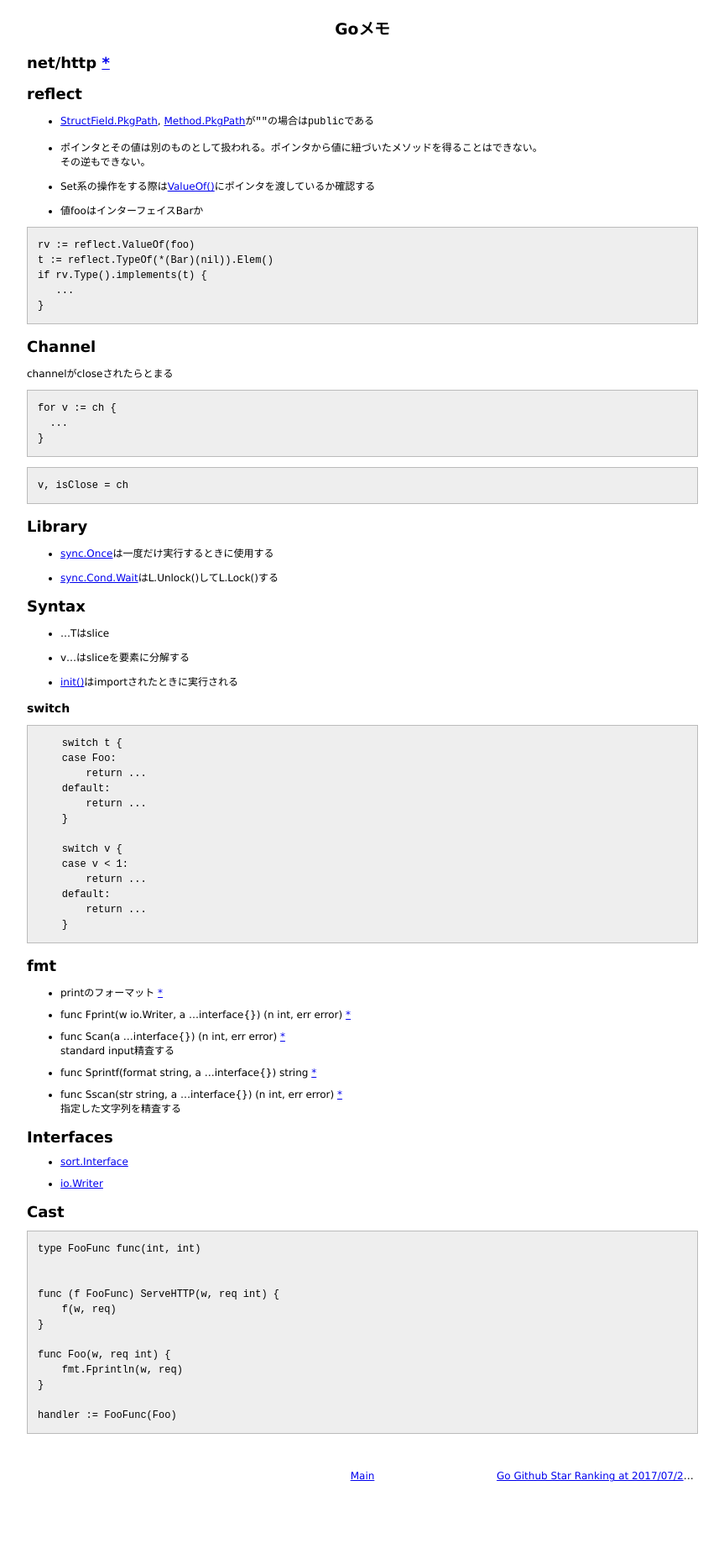
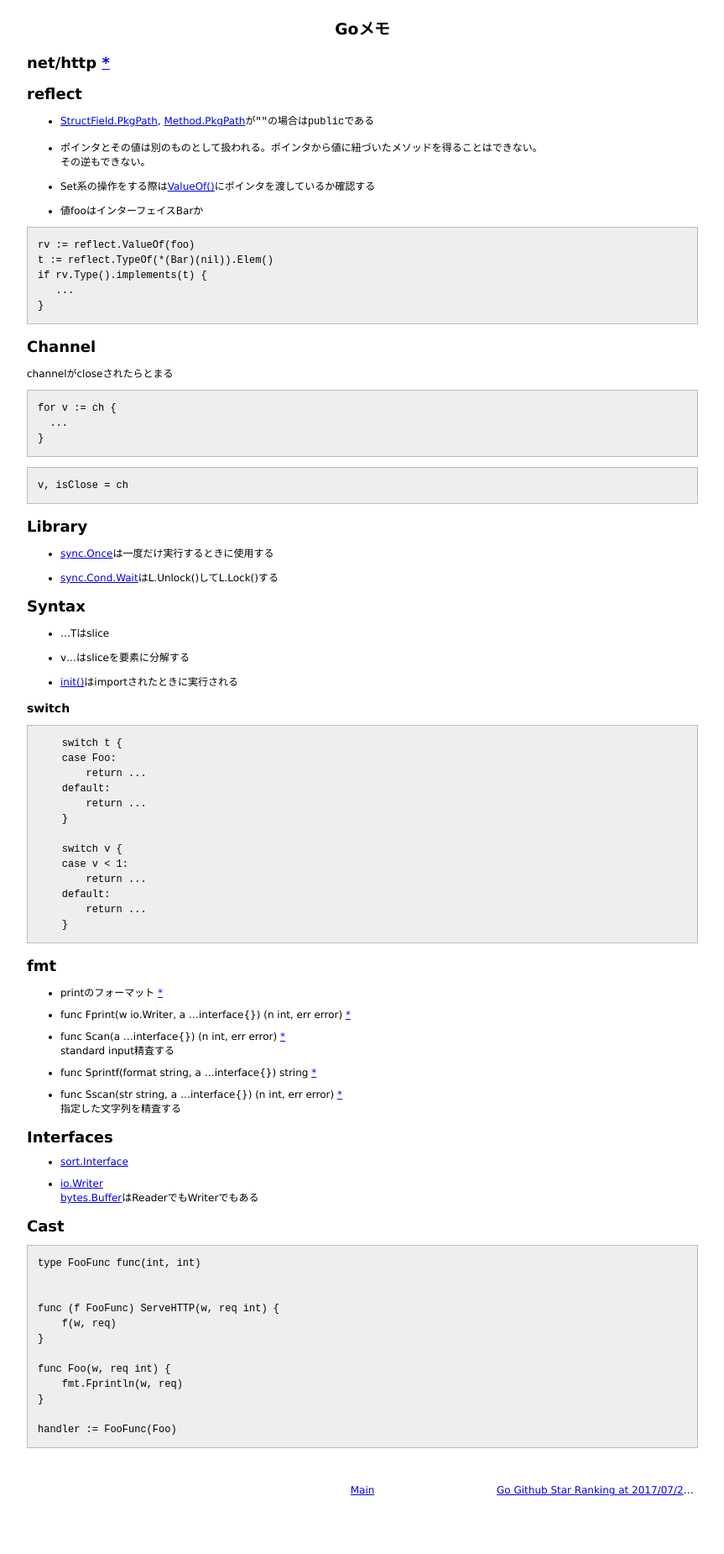
Before and after one commit to 38elements/38elements.github.com, a Jekyll site: the page built from _posts/2017-08-12-go.md, in a window 1280 px wide. Shown: the whole page at 84% size, without its empty margins (208-1071 px from the left). Built offline with Jekyll 4.4.1, drawn with Linux system fonts in a browser that asks for light colours.

Commit message:
Update 2017-08-12-go.md

```diff
--- a/_posts/2017-08-12-go.md
+++ b/_posts/2017-08-12-go.md
@@ -89,6 +89,7 @@ v, isClose = ch
 * [sort.Interface](https://golang.org/pkg/sort/#Interface)
 
 * [io.Writer](https://golang.org/pkg/io/#Writer)
+[bytes.Buffer](https://golang.org/pkg/bytes/#Buffer)はReaderでもWriterでもある
 
 ## Cast
 
```
